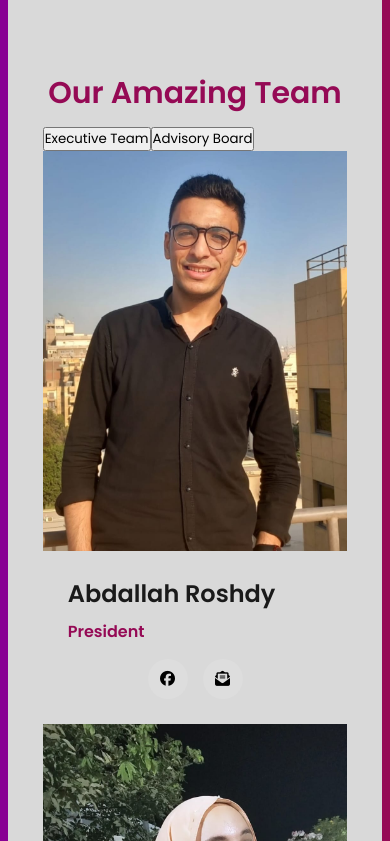
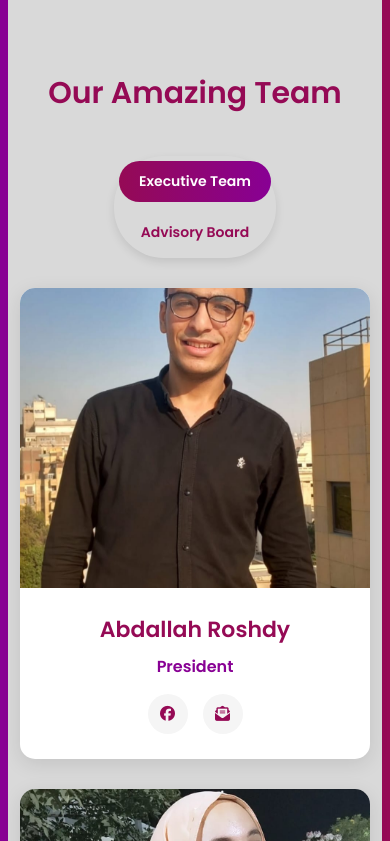
Before and after one commit to iynaoctoberchapter-rgb/iyna-october-website, a React (Create React App) app: page / in a window 390 px wide. Shown: the part 5063-5904 px from the top of the page. Built offline with nearby package versions, Linux system fonts and the light colour scheme; a web font is replaced by a local one.

Commit message:
Update index.css

```diff
--- a/src/index.css
+++ b/src/index.css
@@ -3244,83 +3244,85 @@ form .row{
   }
 }
 
-
-        .temate-container {
-            max-width: 1200px;
-            width: 100%;
-            text-align: center;
-        }
-
-        .section-title {
-            margin-bottom: 60px;
-            color: rgb(24, 24, 24);
-        }
-
-        .section-title h1 {
-            font-size: 42px;
-            margin-bottom: 20px;
+/* Team Toggle Styles */
+.team-toggle-container {
+  display: flex;
+  justify-content: center;
+  margin: 40px 0 30px;
+}
+
+.team-toggle {
+  display: flex;
+  background: rgba(149, 10, 85, 0.1);
+  border-radius: 50px;
+  padding: 5px;
   position: relative;
-            display: inline-block;
-        }
-
-        .section-title h1::after {
+  box-shadow: 0 4px 10px rgba(0, 0, 0, 0.1);
+}
+
+.toggle-btn {
+  padding: 12px 30px;
+  border: none;
+  background: transparent;
+  color: #950a55;
+  border-radius: 50px;
+  font-size: 16px;
+  font-weight: 600;
+  cursor: pointer;
+  transition: all 0.3s ease;
+  z-index: 2;
+  position: relative;
+}
+
+.toggle-btn.active {
+  color: white;
+  background: linear-gradient(90deg, #950a55 0%, #880094 100%);
+}
+
+.team-toggle::before {
   content: '';
   position: absolute;
-            left: 50%;
-            bottom: -15px;
-            transform: translateX(-50%);
-            width: 80px;
-            height: 4px;
-            background: linear-gradient(90deg, rgba(136,0,148,1) 0%, rgba(149,10,85,1) 100%);
-            border-radius: 2px;
-        }
-
-        .section-title p {
-            font-size: 18px;
-            max-width: 600px;
-            margin: 0 auto;
-            opacity: 0.9;
-        }
-
-        .team-container {
-            display: flex;
+  top: 5px;
+  left: 5px;
+  width: calc(50% - 5px);
+  height: calc(100% - 10px);
+  border-radius: 50px;
+  transition: all 0.3s ease;
+  z-index: 1;
+}
+
+.team-toggle[data-active="advisory"]::before {
+  transform: translateX(100%);
+}
+
+/* Team Grid Styles */
+.team-grid {
+  display: flex;
+  justify-content: center;
   flex-wrap: wrap;
-            justify-content: center;
   gap: 30px;
-        }
-
-        .team-member {
-            width: 320px;
-            background: rgb(255, 255, 255);
-            backdrop-filter: blur(10px);
+  margin-top: 20px;
+  width: 100%;
+}
+
+.team-member-card {
+  background: white;
   border-radius: 15px;
   overflow: hidden;
-            transition: transform 0.6s, box-shadow 0.4s;
-            box-shadow: 0 5px 15px rgba(0, 0, 0, 0.2);
-            opacity: 0;
-            animation: fadeIn 0.8s forwards;
-        }
-
-        .team-member:nth-child(1) {
-            animation-delay: 0.2s;
-        }
-
-        .team-member:nth-child(2) {
-            animation-delay: 0.4s;
-        }
-
-        .team-member:nth-child(3) {
-            animation-delay: 0.6s;
-        }
-
-        .team-member:hover {
-            transform: translateY(-15px);
-            box-shadow: 0 15px 30px rgba(0, 0, 0, 0.3);
+  box-shadow: 0 5px 20px rgba(0, 0, 0, 0.1);
+  transition: all 0.3s ease;
+  position: relative;
+  min-width: 350px;
+}
+
+.team-member-card:hover {
+  transform: translateY(-10px);
+  box-shadow: 0 15px 30px rgba(149, 10, 85, 0.2);
 }
 
 .member-img {
   position: relative;
-            height: 400px;
+  height: 300px;
   overflow: hidden;
 }
 
@@ -3328,37 +3330,46 @@ form .row{
   width: 100%;
   height: 100%;
   object-fit: cover;
-            transition: transform 0.6s;
-        }
-
-        .team-member:hover .member-img img {
+  transition: transform 0.5s ease;
+}
+
+.team-member-card:hover .member-img img {
   transform: scale(1.1);
+}
+
+.member-overlay {
+  position: absolute;
+  top: 0;
+  left: 0;
+  width: 100%;
+  height: 100%;
+  background: linear-gradient(to bottom, transparent 0%, rgba(149, 10, 85, 0.7) 100%);
+  opacity: 0;
+  transition: opacity 0.3s ease;
+}
+
+.team-member-card:hover .member-overlay {
+  opacity: 1;
 }
 
 .member-info {
   padding: 25px;
-            color: rgb(26, 26, 26);
+  text-align: center;
 }
 
 .member-info h3 {
-            font-size: 24px;
+  font-size: 22px;
+  color: #950a55;
   margin-bottom: 8px;
-            color: #1a1a1a;
+  font-weight: 700;
 }
 
 .member-info span {
   display: block;
+  color: #880094;
+  font-weight: 600;
+  margin-bottom: 15px;
   font-size: 16px;
-            color: #950a55;
-            margin-bottom: 15px;
-            font-weight: 600;
-        }
-
-        .member-info p {
-            font-size: 15px;
-            line-height: 1.6;
-            margin-bottom: 20px;
-            color: grey;
 }
 
 .social-links {
@@ -3369,26 +3380,27 @@ form .row{
 
 .social-links a {
   display: flex;
-            justify-content: center;
-            align-items: center;
+  align-items: center;
+  justify-content: center;
   width: 40px;
   height: 40px;
+  background: #f5f5f5;
+  color: #950a55;
   border-radius: 50%;
-            background: rgba(255, 255, 255, 0.1);
-            color: rgb(0, 0, 0);
-            transition: 0.3s ease-in-out;
+  transition: all 0.3s ease;
 }
 
 .social-links a:hover {
-            background: linear-gradient(90deg, rgba(136,0,148,1) 0%, rgba(149,10,85,1) 100%);
-            transform: translateY(-5px);
+  background: #950a55;
   color: white;
-        }
-
-        @keyframes fadeIn {
+  transform: translateY(-3px);
+}
+
+/* Animation for team cards */
+@keyframes fadeInUp {
   from {
     opacity: 0;
-                transform: translateY(50px);
+    transform: translateY(30px);
   }
   to {
     opacity: 1;
@@ -3396,29 +3408,44 @@ form .row{
   }
 }
 
-        /* Responsive styles */
-        @media (max-width: 1024px) {
-            .team-container {
-                gap: 20px;
-            }
-
-            .team-member {
-                width: 300px;
-            }
-        }
-
+.team-member-card {
+  animation: fadeInUp 0.6s ease forwards;
+  opacity: 0;
+}
+
+.team-member-card:nth-child(1) { animation-delay: 0.1s; }
+.team-member-card:nth-child(2) { animation-delay: 0.2s; }
+.team-member-card:nth-child(3) { animation-delay: 0.3s; }
+.team-member-card:nth-child(4) { animation-delay: 0.4s; }
+
+/* Responsive adjustments */
 @media (max-width: 768px) {
-            .team-container {
+  .team-grid {
+    grid-template-columns: repeat(auto-fill, minmax(250px, 1fr));
+  }
+
+  .toggle-btn {
+    padding: 10px 20px;
+    font-size: 14px;
+  }
+}
+
+@media (max-width: 576px) {
+  .team-toggle {
     flex-direction: column;
-                align-items: center;
-            }
-
-            .team-member {
-                width: 100%;
-                max-width: 400px;
-            }
-
-            .section-title h1 {
-                font-size: 36px;
-            }
-        }
+    background: transparent;
+    gap: 10px;
+  }
+
+  .team-toggle::before {
+    display: none;
+  }
+
+  .toggle-btn {
+    background: transparent;
+  }
+
+  .toggle-btn.active {
+    background: linear-gradient(90deg, #950a55 0%, #880094 100%);
+  }
+}
```
Lines whose indentation alone changed are shown as unchanged.
